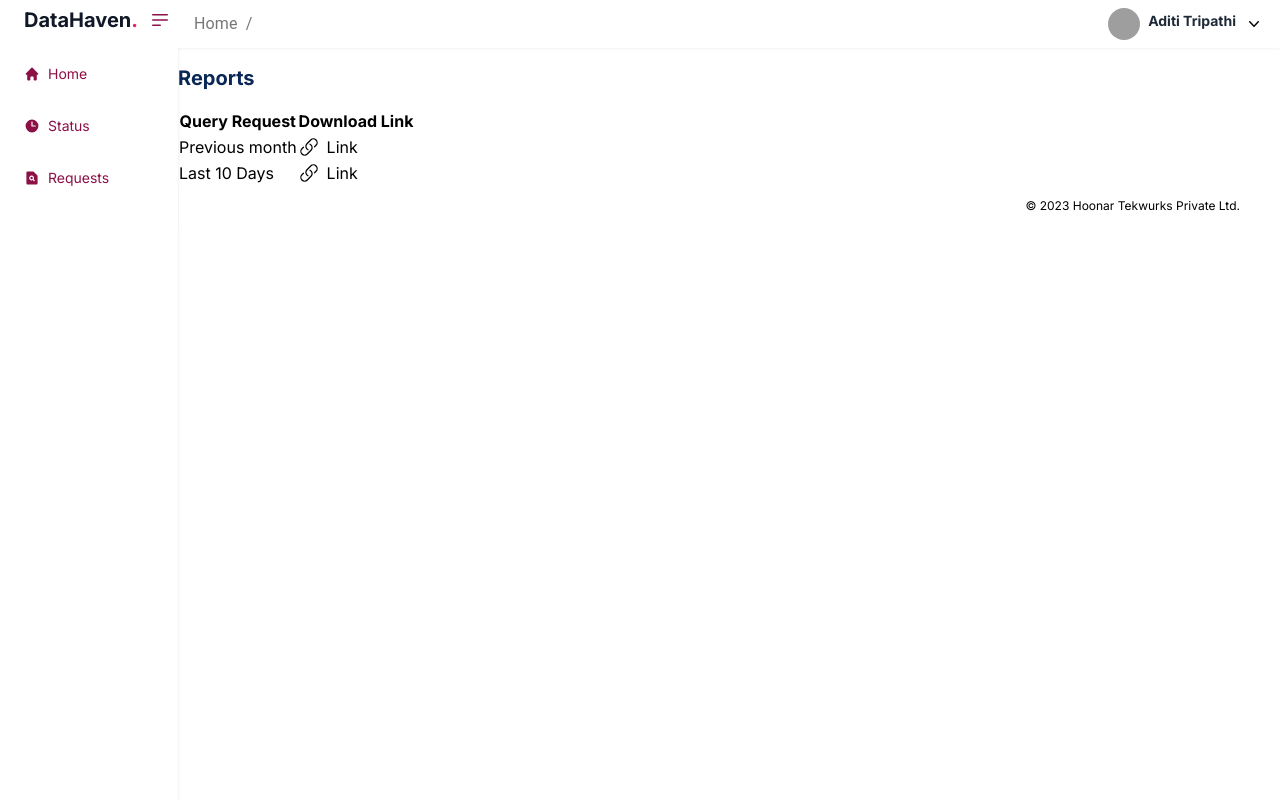
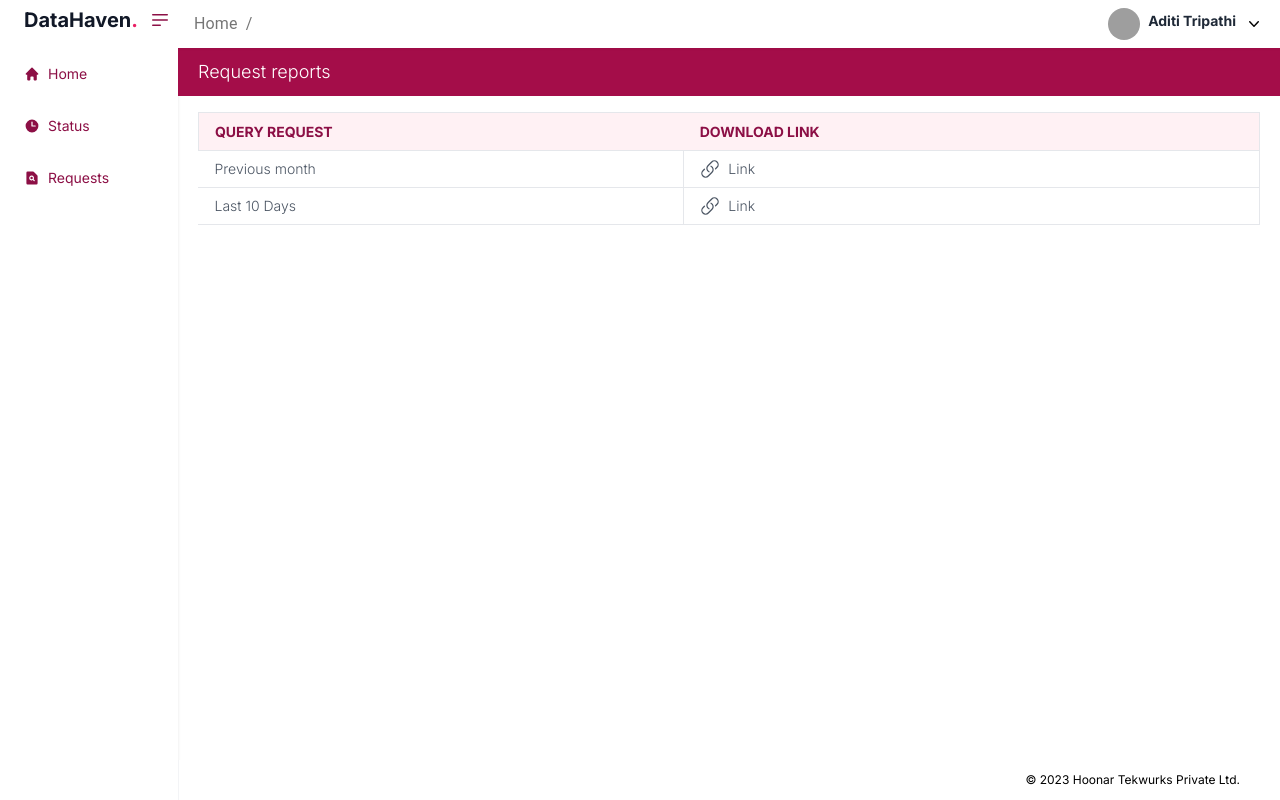
Before and after one commit to abhijeetpatil09/DCR_Frontend_HTMedia, a React (Create React App) app: page /requestinfo in a window 1280 px wide. Built offline with nearby package versions, Linux system fonts and the light colour scheme; grey boxes are pictures that could not be loaded.

Commit message:
Updated other pages

```diff
--- a/public/output.css
+++ b/public/output.css
@@ -1275,6 +1275,10 @@ html {
   table-layout: auto;
 }
 
+.table-fixed{
+  table-layout: fixed;
+}
+
 .transform{
   -webkit-transform: translate(var(--tw-translate-x), var(--tw-translate-y)) rotate(var(--tw-rotate)) skewX(var(--tw-skew-x)) skewY(var(--tw-skew-y)) scaleX(var(--tw-scale-x)) scaleY(var(--tw-scale-y));
           transform: translate(var(--tw-translate-x), var(--tw-translate-y)) rotate(var(--tw-rotate)) skewX(var(--tw-skew-x)) skewY(var(--tw-skew-y)) scaleX(var(--tw-scale-x)) scaleY(var(--tw-scale-y));
--- a/src/components/Publisherform.js
+++ b/src/components/Publisherform.js
@@ -8,9 +8,8 @@ import { useDispatch } from "react-redux";
 
 import * as actions from "../redux/actions/index";
 import Table from "./CommonComponent/Table";
+import { Box, Modal } from "@mui/material";
 
-import "./styles.css";
-import "./pure-react.css";
 
 const s3 = new AWS.S3({
   accessKeyId: "AKIA57AGVWXYVR36XIEC",
@@ -55,6 +54,26 @@ const Publisherform = () => {
   const [tableRows, setTableRows] = useState([]);
 
   const [byPassAPICalled, setByPassAPICalled] = useState(false);
+
+  // MUI Modal
+  const [open, setOpen] = React.useState(false);
+  const handleOpen = () => setOpen(true);
+  const handleClose = () => setOpen(false);
+  const style = {
+    position: 'absolute',
+    top: '50%',
+    left: '50%',
+    transform: 'translate(-50%, -50%)',
+    width: 400,
+    bgcolor: 'background.paper',
+    border: '2px solid #000',
+    boxShadow: 24,
+    p: 4,
+  };
+
+
+
+
 
   // useEffect for set match attribute values..
   useEffect(() => {
@@ -338,6 +357,7 @@ const Publisherform = () => {
     // } catch {
     //   console.log("Error in Upload 2")
     // }
+    handleClose();
   };
 
   const fetchTable = (data, runId) => {
@@ -377,12 +397,96 @@ const Publisherform = () => {
   };
 
   return (
-    <div className="flex flex-col  ">
-      <h3 className="mt-4 text-xl font-bold text-deep-navy">Publisher query</h3>
-      <div className="flex flex-row  gap-3  w-full">
-        <div className="flex flex-col flex-shrink h-auto">
-          <form
-            className=" border border-gray-400 rounded my-4 px-4 py-2 h-auto  w-80 max-w-xs"
+    <div className="flex flex-col  w-full h-screen  ">
+      <div className="flex h-12 sticky top-12 px-5  py-2 bg-amaranth-800 flex-row items-center justify-between w-full">
+        <h3 className="  text-lg font-light text-white">Match rate</h3>
+
+        <button
+          onClick={handleOpen}
+          className="flex items-center px-2 py-2  text-sm text-white bg-amaranth-600 rounded-md   hover:bg-amaranth-700  ">
+          <svg xmlns="http://www.w3.org/2000/svg" viewBox="0 0 20 20" fill="currentColor" className="w-4 h-4">
+            <path d="M10.75 4.75a.75.75 0 00-1.5 0v4.5h-4.5a.75.75 0 000 1.5h4.5v4.5a.75.75 0 001.5 0v-4.5h4.5a.75.75 0 000-1.5h-4.5v-4.5z" />
+          </svg>
+          Create new query
+        </button>
+
+      </div>
+
+      <div className="flex flex-col w-full px-5">
+        <h1 class=" mt-4 text-xl font-regular text-amaranth-600 pb-2 ">Recent requests</h1>
+
+        <table className="table-auto w-full text-left text-sm">
+          <thead>
+            <tr className="bg-amaranth-50 text-amaranth-900 uppercase text-sm leading-normal border-t border-l ">
+              <th className="px-4 py-2 w-4 "></th>
+              <th className="px-4 py-2 border-r">Status</th>
+              <th className="px-4 py-2 border-r">Request ID</th>
+              <th className="px-4 py-2 border-r">Template name</th>
+              <th className="px-4 py-2 border-r">Provider</th>
+              <th className="px-4 py-2 border-r">Requested</th>
+              <th className="px-4 py-2 border-r">Actions</th>
+
+            </tr>
+          </thead>
+          <tbody className="text-gray-600 text-sm font-light">
+          {data.map((item, index) => (
+            <tr className="border-b border-gray-200 hover:bg-gray-100">
+              <td className="border border-l-0 px-4 py-2">
+                <span class="relative flex h-3 w-3 mr-2">
+                  {item.STATUS === "true" ? <span class="relative inline-flex rounded-full h-3 w-3 bg-green-600"></span>:
+                                    <>
+                                      <span class="animate-ping absolute inline-flex h-full w-full rounded-full bg-amaranth-400 opacity-75"></span>
+                                      <span class="relative inline-flex rounded-full h-3 w-3 bg-amaranth-500"></span>
+                                    </>
+
+                  }
+                </span>
+              </td>
+              <td className="border border-l-0 px-4 py-2  whitespace-nowrap">
+                <span className={`${item.STATUS === "true" ? "bg-green-200 text-green-600" :"bg-amaranth-200 text-amaranth-600 "  }   py-1 px-3 rounded-full text-xs`}>{item.STATUS === "true" ? "Approved" : item.STATUS === "false" ? "Rejected" : "In Progress"}</span>
+              </td>
+              <td className="border border-l-0 px-4 py-2">{item.RUN_ID}</td>
+              <td className="border border-l-0 px-4 py-2">{item.TEMPLATE_NAME}</td>
+              <td className="border border-l-0 px-4 py-2">{item.PROVIDER_NAME}</td>
+              <td className="border border-l-0 px-4 py-2"><span className="num-2">32</span>{handleDate(item.RUN_ID)}</td>
+              <td className="border border-l-0 border-r-0 px-4 py-2">
+                <button onClick={() => fetchcsvTableData(item.TEMPLATE_NAME, item.RUN_ID)}
+                  className={`${item.STATUS === "false" ? "disabled opacity-10 hover:text-inherit" : item.STATUS === "pending" ? "disabled opacity-10 hover:text-inherit" : " "}  px-1 hover:text-amaranth-600`}
+
+             >
+
+                  <svg xmlns="http://www.w3.org/2000/svg" viewBox="0 0 20 20" fill="currentColor" className="w-4 h-4">
+                    <path d="M10 12.5a2.5 2.5 0 100-5 2.5 2.5 0 000 5z" />
+                    <path fillRule="evenodd" d="M.664 10.59a1.651 1.651 0 010-1.186A10.004 10.004 0 0110 3c4.257 0 7.893 2.66 9.336 6.41.147.381.146.804 0 1.186A10.004 10.004 0 0110 17c-4.257 0-7.893-2.66-9.336-6.41zM14 10a4 4 0 11-8 0 4 4 0 018 0z" clipRule="evenodd" />
+                  </svg>
+
+                </button>
+                <button onClick={() => downloadFile(item.TEMPLATE_NAME, item.RUN_ID)}
+                  className={`${item.STATUS === "false" ? "disabled opacity-10 hover:text-inherit" : item.STATUS === "pending" ? "disabled opacity-10 hover:text-inherit" : " "}  px-1 hover:text-amaranth-600 cursor-pointer`}
+
+                  >
+                  <svg xmlns="http://www.w3.org/2000/svg" viewBox="0 0 20 20" fill="currentColor" className="w-4 h-4">
+                    <path fillRule="evenodd" d="M10 18a8 8 0 100-16 8 8 0 000 16zm.75-11.25a.75.75 0 00-1.5 0v4.59L7.3 9.24a.75.75 0 00-1.1 1.02l3.25 3.5a.75.75 0 001.1 0l3.25-3.5a.75.75 0 10-1.1-1.02l-1.95 2.1V6.75z" clipRule="evenodd" />
+                  </svg>
+                </button>
+              </td>
+
+            </tr>
+            ))}
+          </tbody>
+        </table>
+      </div>
+
+
+      <Modal
+        open={open}
+        onClose={handleClose}
+        aria-labelledby="modal-modal-title"
+        aria-describedby="modal-modal-description"
+      >
+        <Box sx={style}>
+        <form
+            className="  my-4 px-4 py-2 h-auto  w-80 max-w-xs"
             name="myForm"
             onSubmit={handleSubmit}
           >
@@ -518,7 +622,7 @@ const Publisherform = () => {
               </div>
               <div className="flex justify-end">
                 <button
-                  className="my-2 flex w-full justify-center rounded-md bg-deep-navy px-3 py-1.5 text-sm font-semibold leading-6 text-white shadow-sm hover:bg-electric-green hover:text-deep-navy focus-visible:outline focus-visible:outline-2 focus-visible:outline-offset-2 focus-visible:outline-electric-green"
+                  className="my-2 flex w-full justify-center rounded-md bg-amaranth-600 px-3 py-1.5 text-sm font-semibold leading-6 text-white shadow-sm hover:bg-amranth-600 hover:text-white focus-visible:outline focus-visible:outline-2 focus-visible:outline-offset-2 focus-visible:outline-amaranth-700"
                   type="submit"
                 >
                   Submit query
@@ -526,61 +630,10 @@ const Publisherform = () => {
               </div>
             </div>
           </form>
-        </div>
-      </div>
-      <div className="flex flex-col w-full px-5">
-        <h1 class=" mt-4 text-xl font-regular text-amaranth-600 pb-2 ">Recent requests</h1>
+        </Box>
+      </Modal>
 
-        <table className="table-auto w-full text-left text-sm">
-          <thead>
-            <tr className="bg-gray-200 text-gray-600 uppercase text-sm leading-normal">
-              <th className="px-4 py-2  "></th>
-              <th className="px-4 py-2 border-r">Status</th>
-              <th className="px-4 py-2 border-r">Request ID</th>
-              <th className="px-4 py-2 border-r">Template name</th>
-              <th className="px-4 py-2 border-r">Provider</th>
-              <th className="px-4 py-2 border-r">Requested</th>
-              <th className="px-4 py-2 border-r">Actions</th>
 
-            </tr>
-          </thead>
-          <tbody className="text-gray-600 text-sm font-light">
-          {data.map((item, index) => (
-            <tr className="border-b border-gray-200 hover:bg-gray-100">
-              <td className="border border-l-0 px-4 py-2">
-                {/* <span class="relative flex h-3 w-3 mr-2">
-                  <span class="animate-ping absolute inline-flex h-full w-full rounded-full bg-sky-400 opacity-75"></span>
-                  <span class="relative inline-flex rounded-full h-3 w-3 bg-sky-500"></span>
-                </span> */}
-              </td>
-              <td className="border border-l-0 px-4 py-2  whitespace-nowrap">
-                <span class="bg-blue-200 text-blue-600 py-1 px-3 rounded-full text-xs">{item.STATUS === "true" ? "Approved" :item.STATUS === "false" ? "Rejected" : "In Progress"}</span></td>
-              <td className="border border-l-0 px-4 py-2">{item.RUN_ID}</td>
-              <td className="border border-l-0 px-4 py-2">{item.TEMPLATE_NAME}</td>
-              <td className="border border-l-0 px-4 py-2">{item.PROVIDER_NAME}</td>
-              <td className="border border-l-0 px-4 py-2"><span className="num-2">32</span>{handleDate(item.RUN_ID)}</td>
-              <td className="border border-l-0 border-r-0 px-4 py-2">
-                <button onClick={() => fetchcsvTableData(item.TEMPLATE_NAME, item.RUN_ID)}
-                className="px-1">
-                  <svg xmlns="http://www.w3.org/2000/svg" viewBox="0 0 20 20" fill="currentColor" className="w-4 h-4">
-                    <path d="M10 12.5a2.5 2.5 0 100-5 2.5 2.5 0 000 5z" />
-                    <path fillRule="evenodd" d="M.664 10.59a1.651 1.651 0 010-1.186A10.004 10.004 0 0110 3c4.257 0 7.893 2.66 9.336 6.41.147.381.146.804 0 1.186A10.004 10.004 0 0110 17c-4.257 0-7.893-2.66-9.336-6.41zM14 10a4 4 0 11-8 0 4 4 0 018 0z" clipRule="evenodd" />
-                  </svg>
-                </button>
-                <button onClick={() => downloadFile(item.TEMPLATE_NAME, item.RUN_ID)}
-                className="px-1">
-                  <svg xmlns="http://www.w3.org/2000/svg" viewBox="0 0 20 20" fill="currentColor" className="w-4 h-4">
-                    <path fillRule="evenodd" d="M10 18a8 8 0 100-16 8 8 0 000 16zm.75-11.25a.75.75 0 00-1.5 0v4.59L7.3 9.24a.75.75 0 00-1.1 1.02l3.25 3.5a.75.75 0 001.1 0l3.25-3.5a.75.75 0 10-1.1-1.02l-1.95 2.1V6.75z" clipRule="evenodd" />
-                  </svg>
-
-                </button>
-              </td>
-
-            </tr>
-            ))}
-          </tbody>
-        </table>
-      </div>
       <div className="flex flex-row  gap-3  w-full px-5">
 
         {!fetchData ? (
--- a/src/components/Queryform.js
+++ b/src/components/Queryform.js
@@ -43,12 +43,6 @@ const Queryform = () => {
   const [tableRows, setTableRows] = useState([]);
 
 
-  const [openModal, setOpenModal] = useState(false);
-  const handleModal = () => {
-
-    setOpenModal(!openModal);
-
-  }
 
   // MUI Modal
   const [open, setOpen] = React.useState(false);
--- a/src/components/Requestinfo.js
+++ b/src/components/Requestinfo.js
@@ -2,24 +2,26 @@ import React from 'react'
 import "./styles.css";
 import "./pure-react.css";
 
-const  Requestinfo = () => {
+const Requestinfo = () => {
 
   return (
 
-        <div className="flex flex-col">
-          <h3 class="my-4 text-xl font-bold text-deep-navy">Reports</h3>
-             {/* <h2>Query Request Reports</h2> */}
-            <table className='w-full'>
+    <div className="flex flex-col  w-full h-screen ">
+      <div className="flex h-12 sticky top-12 px-5  py-2 bg-amaranth-800 flex-row items-center justify-between w-full">
+        <h3 className="  text-lg font-light text-white">Request reports</h3>
+      </div>
+      <div className="flex flex-col px-5 mt-4">
+        <table className='table-fixed  text-left text-sm'>
           <thead>
-                <tr>
-                    <th>Query Request</th>
-                    <th>Download Link</th>
+            <tr className="bg-amaranth-50 text-amaranth-900 uppercase text-sm leading-normal border-t border-l ">
+              <th className="px-4 py-2 w-4">Query Request</th>
+              <th className="px-4 py-2 w-4 border-r">Download Link</th>
             </tr>
           </thead>
-                <tbody>
-                <tr>
-                    <td>Previous month</td>
-                    <td key='download-link.com'>
+          <tbody  className="text-gray-600 text-sm font-light">
+            <tr className='border-b border-gray-200 hover:bg-gray-100'>
+              <td className='border border-l-0 px-4 py-2'>Previous month</td>
+              <td className='border border-l-0 px-4 py-2' key='download-link.com'>
                 <a href='download-link.com' className='flex flex-row items-center' target="_blank" rel="noopener noreferrer">
                   <svg xmlns="http://www.w3.org/2000/svg" fill="none" viewBox="0 0 24 24" strokeWidth={1.5} stroke="currentColor" className="w-5 h-5">
                     <path strokeLinecap="round" strokeLinejoin="round" d="M13.19 8.688a4.5 4.5 0 011.242 7.244l-4.5 4.5a4.5 4.5 0 01-6.364-6.364l1.757-1.757m13.35-.622l1.757-1.757a4.5 4.5 0 00-6.364-6.364l-4.5 4.5a4.5 4.5 0 001.242 7.244" />
@@ -28,9 +30,9 @@ const  Requestinfo = () => {
                 </a>
               </td>
             </tr>
-                <tr>
-                    <td>Last 10 Days</td>
-                    <td key='download-link.com'>
+            <tr className='border-b border-gray-200 hover:bg-gray-100'>
+              <td className='border border-l-0 px-4 py-2'>Last 10 Days</td>
+              <td className='border border-l-0 px-4 py-2' key='download-link.com'>
                 <a href='download-link.com' className='flex flex-row items-center' target="_blank" rel="noopener noreferrer">
                   <svg xmlns="http://www.w3.org/2000/svg" fill="none" viewBox="0 0 24 24" strokeWidth={1.5} stroke="currentColor" className="w-5 h-5">
                     <path strokeLinecap="round" strokeLinejoin="round" d="M13.19 8.688a4.5 4.5 0 011.242 7.244l-4.5 4.5a4.5 4.5 0 01-6.364-6.364l1.757-1.757m13.35-.622l1.757-1.757a4.5 4.5 0 00-6.364-6.364l-4.5 4.5a4.5 4.5 0 001.242 7.244" />
@@ -42,6 +44,8 @@ const  Requestinfo = () => {
           </tbody>
         </table>
       </div>
+
+    </div>
   )
 }
 
```
Lines whose indentation alone changed are shown as unchanged.
